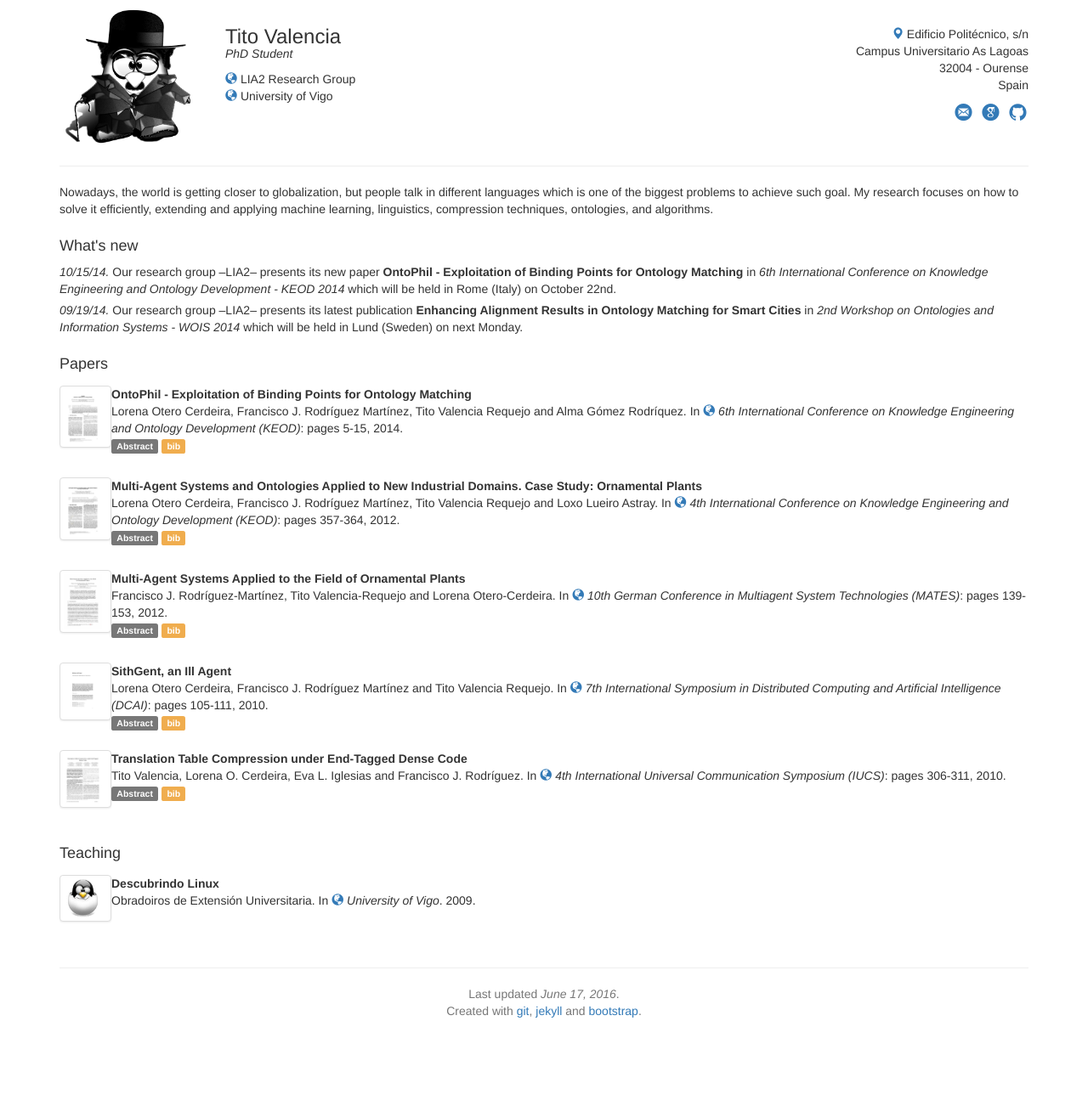
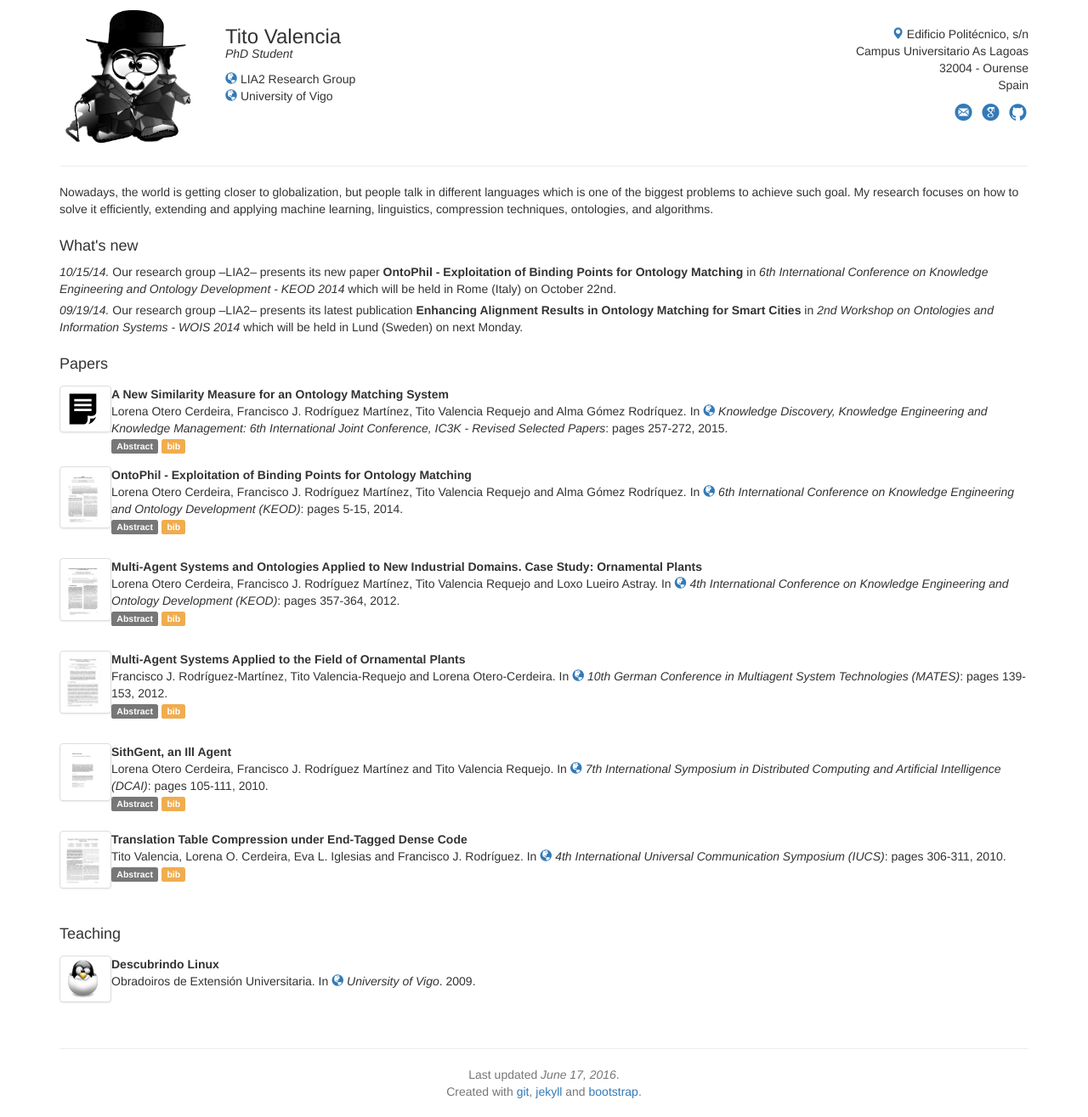
Before and after one commit to tvalreq/tvalreq.github.com, a Jekyll site: the page built from index.html, in a window 1280 px wide. Shown: the whole page at 85% size. Built offline with Jekyll 4.4.1, drawn with Linux system fonts in a browser that asks for light colours; nearby versions of some CDN libraries; before the commit the page ends 1220 px from its top, so only the background shows below that.

Commit message:
2015_IC3K added

```diff
--- a/_data/paper-list.yml
+++ b/_data/paper-list.yml
@@ -129,3 +129,21 @@
     tested on the benchmarks provided by the well known evaluation initiative OAEI, and compared to other
     matching algorithms. The experimental results show that OntoPhil is an effective approach and outperform
     other algorithms that share the same principles.</p>
+
+- layout: paper
+  selected: y
+  paper-type: inproceedings
+  label: 2015_IC3K
+  year: 2015
+  month: 10
+  img: paper.svg
+  bib: 2015_IC3K.bib
+  title: "A New Similarity Measure for an Ontology Matching System"
+  authors: Lorena Otero Cerdeira, Francisco J. Rodríguez Martínez, Tito Valencia Requejo and Alma Gómez Rodríquez
+  booktitle: "Knowledge Discovery, Knowledge Engineering and Knowledge Management: 6th International Joint Conference, IC3K - Revised Selected Papers"
+  pages: 257-272
+  doc-url:
+  booktitle-url: http://www.springer.com/us/book/9783319258393
+  venue: conference
+  abstract: >
+    <p>Not available.</p>
--- /dev/null
+++ b/bib/2015_IC3K.bib
@@ -0,0 +1,8 @@
+@inproceedings{Cerdeira2015:2,
+	Address = {Rome, Italy},
+	Author = {Lorena O. Cerdeira and Francisco J. Rodr{\'\i}guez and Tito Valencia and Alma G{\'\o}mez Rodr{\'\i}guez},
+	Booktitle = {Knowledge Discovery, Knowledge Engineering and Knowledge Management: 6th International Joint Conference, IC3K - Revised Selected Papers},
+	Pages = {257-272},
+	Title = {A New Similarity Measure for an Ontology Matching System},
+	Year = {2015}
+}
```
